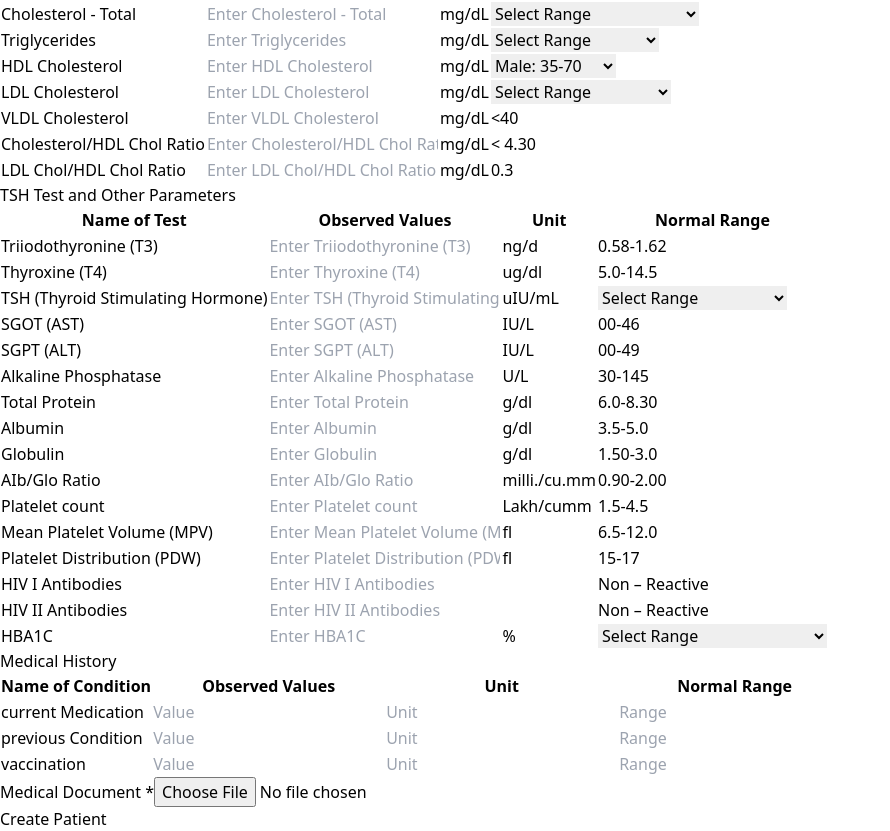
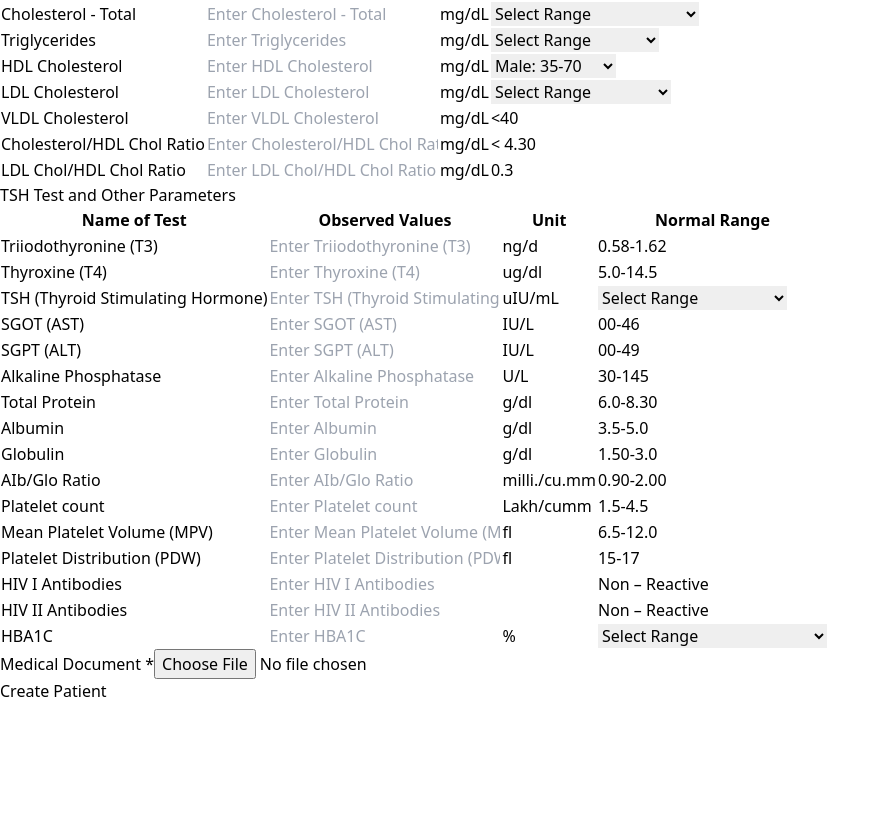
Before and after one commit to GeeteshA/Nagrath_frontend, a React (Vite) app: page /admin/create-patient in a window 1280 px wide. Shown: the part 1494-2325 px from the top of the page, without its empty margins (0-890 px from the left). After the commit the page ends 2197 px from the top, so only its background shows below. Built offline with nearby package versions, Linux system fonts and the light colour scheme; sample sign-in values are in the browser's storage.

Commit message:
Update CreatePatient.jsx

```diff
--- a/src/components/CreatePatient.jsx
+++ b/src/components/CreatePatient.jsx
@@ -2,7 +2,6 @@ import React, { useState } from 'react';
 import { useNavigate } from 'react-router-dom';
 import { createPatient } from '../api/patientService';
 import SuperAdminLayout from './Layouts/SuperAdminLayout';
-
 
 const CreatePatient = () => {
   const [formData, setFormData] = useState({
@@ -61,17 +60,17 @@ const CreatePatient = () => {
       hivFirst: { value: '', unit: 'fl', range: 'Non - Reactive' },
       hivSecond: { value: '', unit: 'fl', range: 'Non - Reactive' },
       HBA1C: { value: '', unit: '%', options: ['Non-Diabetic: 4-6', 'Excellent Control: 6-7', 'Fair to Good Control: 7-8', 'Unsatisfactory Control: 8-10', 'Poor Control: >10'] },
-    },
-    medicalHistory: {
-      currentMedication: { value: '', range: '', unit: '' },
-    },
+    }
+    // medicalHistory: {
+    //   currentMedication: { value: '', range: '', unit: '' },
+    // },
   });
 
   const [error, setError] = useState('');
   const [success, setSuccess] = useState('');
   const navigate = useNavigate();
 
-  const bloodGroups = ['A+', 'B+', 'AB+', 'O+', 'A-', 'B-', 'AB-', 'O', '-O'];
+  const bloodGroups = ['A+', 'B+', 'AB+', 'O+', 'A-', 'B-', 'AB-', 'O', 'O-'];
   const handleFileChange = (e) => {
     const { name, files } = e.target;
     const file = files[0];
@@ -755,7 +754,7 @@ const CreatePatient = () => {
           </table>
 
           {/* Medical History Table */}
-          <h2 className="text-lg font-semibold mt-8 mb-4">Medical History</h2>
+          {/* <h2 className="text-lg font-semibold mt-8 mb-4">Medical History</h2>
           <table className="w-full border-collapse border border-gray-300">
             <thead>
               <tr className="bg-gray-200 text-left">
@@ -808,7 +807,7 @@ const CreatePatient = () => {
                 </tr>
               ))}
             </tbody>
-          </table>
+          </table> */}
           {/* Document File Field */}
           {/* Document Upload */}
           <div>
```
